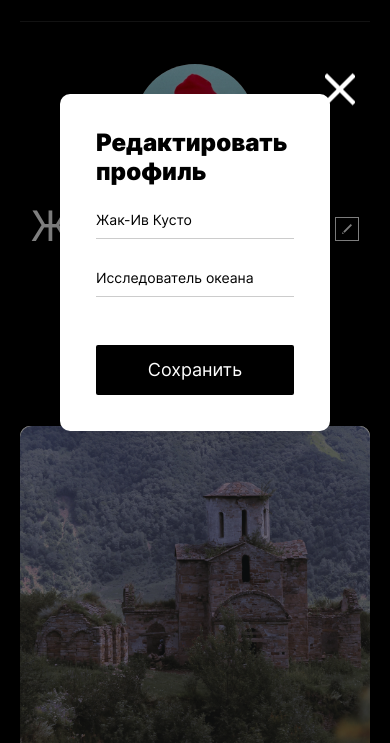
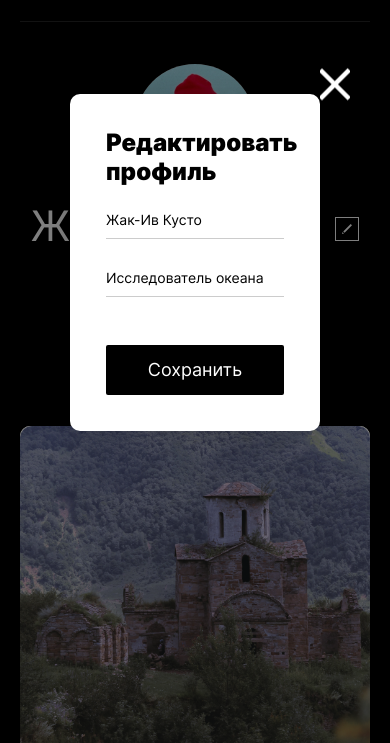
Before and after one commit to easy-why-not/mesto, a plain HTML site: page index.html in a window 390 px wide. Both pictures are taken after a click on the button 347 px from the left and 330 px from the top of the page. Shown: the part 101-844 px from the top of the page. Drawn offline with Linux system fonts and the light colour scheme; files whose address does not match are found by name.

```diff
--- a/blocks/card/__button/card__button.css
+++ b/blocks/card/__button/card__button.css
@@ -9,6 +9,7 @@
   padding: 0;
   margin: 0;
   cursor: pointer;
+  outline: none;
 }
 
 .card__button:hover {
--- a/blocks/popup/__close/popup__close.css
+++ b/blocks/popup/__close/popup__close.css
@@ -23,7 +23,7 @@
 @media screen and (max-width: 414px) {
   .popup__close {
     width: 30px;
-    top: -25px;
-    right: -25px;
+    right: -30px;
+    top: -30px;
   }
 }
--- a/blocks/popup/__container/popup__container.css
+++ b/blocks/popup/__container/popup__container.css
@@ -17,7 +17,7 @@
 
 @media screen and (max-width: 414px) {
   .popup__container {
-    max-width: 270px;
+    max-width: 250px;
     max-height: 337px;
   }
 }
--- a/index.html
+++ b/index.html
@@ -16,8 +16,8 @@
               <img class="profile__avatar" src="./image/Avatar.jpg" alt="Аватарка">
               <div class="profile__text">
                 <div class="profile__block">
-                  <h2 class="profile__info-name">Жак-Ив Кусто</h2>
-                  <button class="profile__open-popup profile__edit-button"></button>
+                  <h1 class="profile__info-name">Жак-Ив Кусто</h1>
+                  <button class="profile__edit-button"></button>
                 </div>
                 <p class="profile__info-text">Исследователь океана</p>
               </div>
--- a/scripts/index.js
+++ b/scripts/index.js
@@ -1,9 +1,7 @@
-//Если кто-то будет это читать
-//При открытом попапе нажатие на клавишу “Enter” или кнопку «Сохранить» изменяет на странице информацию о пользователе.
-//Я так не умею - я все облазил, но не нашел как это сделать
+
 
 let popup = document.querySelector('.popup');
-let popupOpenButton = document.querySelector('.profile__open-popup');
+let popupOpenButton = document.querySelector('.profile__edit-button');
 let popupCloseButton = document.querySelector('.popup__close');
 
 let nameInput = document.querySelector('.popup__input_type_name');
```
Also changed, not shown: README.md.
